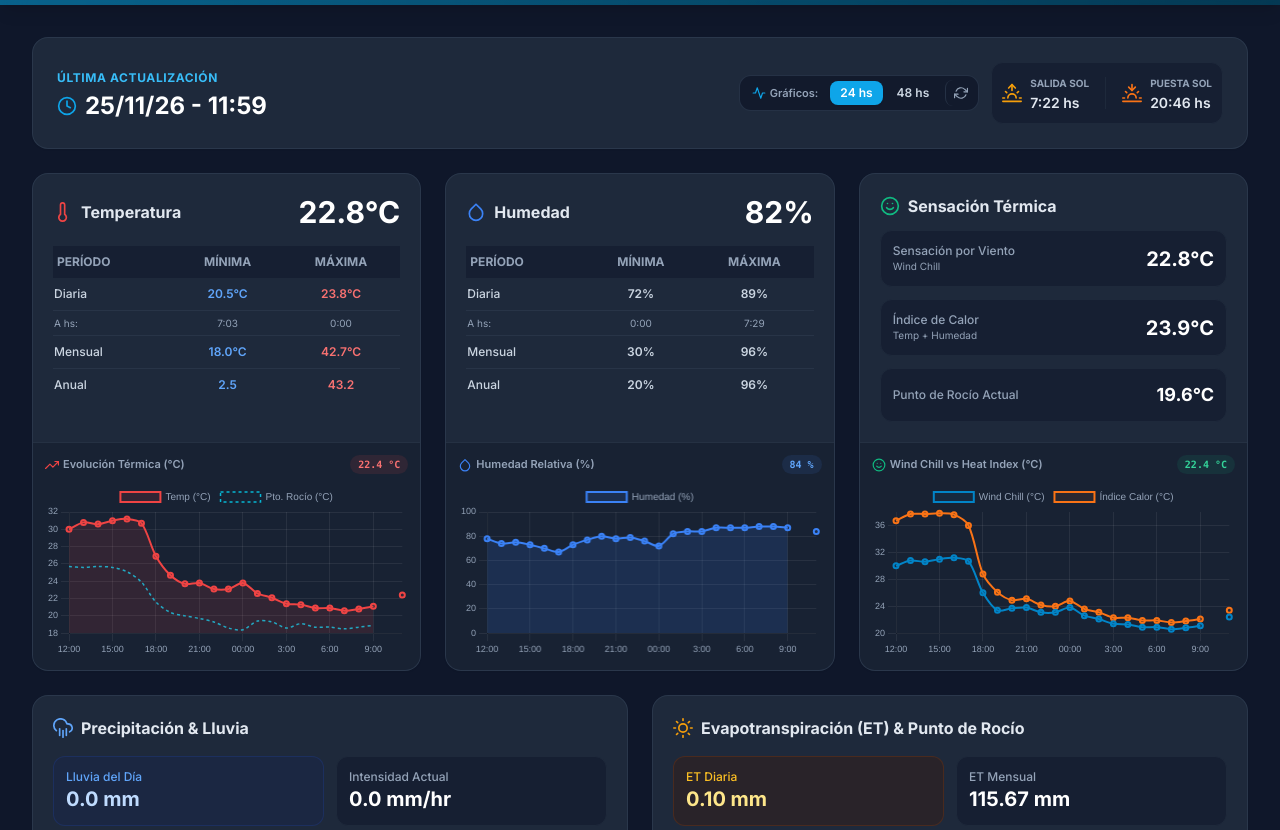
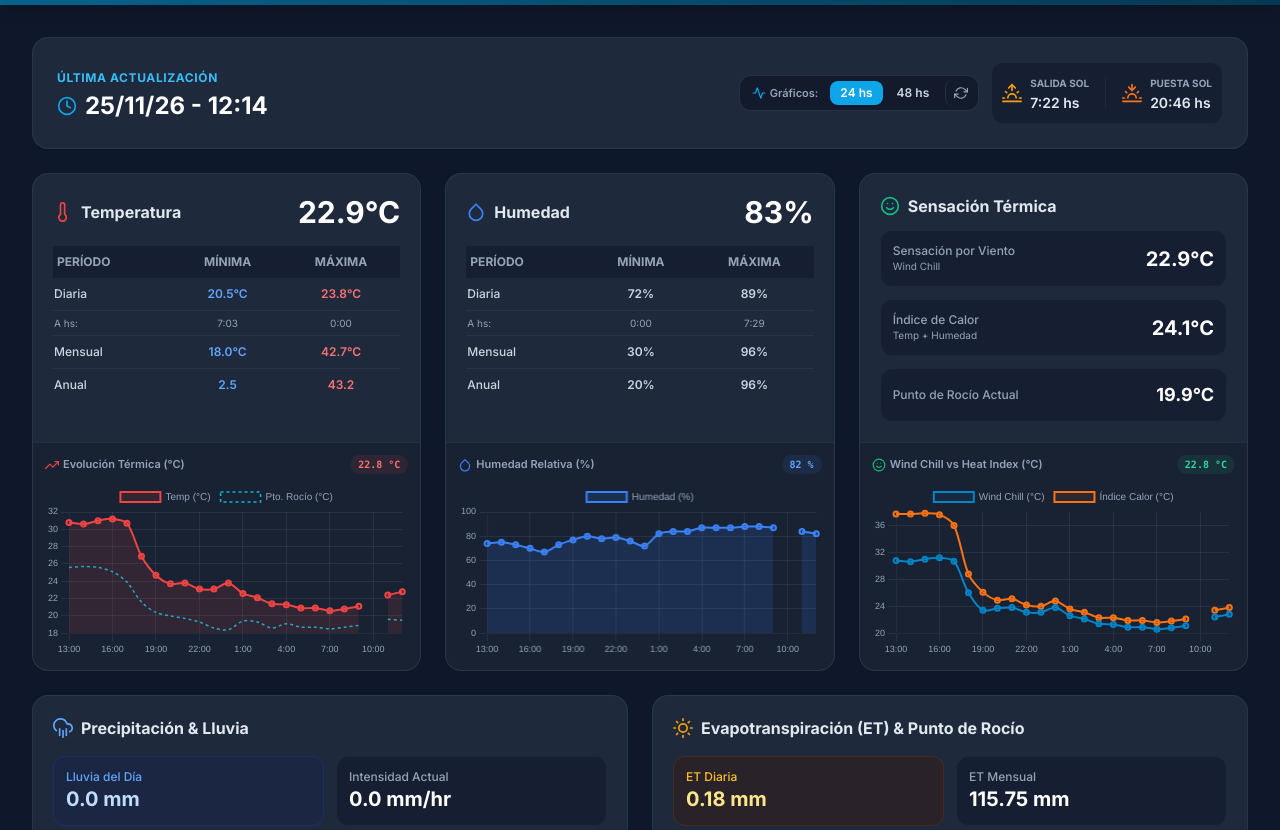
Before and after one commit to intasalta/ema_abradelsol, a plain HTML site: page index.html in a window 1280 px wide. Shown: the part 122-952 px from the top of the page. Drawn offline with nearby package versions, Linux system fonts and the light colour scheme.

Commit message:
Actualizacion automatica: mié 25/11/2026 12:17:39,79

```diff
--- a/index.html
+++ b/index.html
@@ -122,7 +122,7 @@
         <span class="text-xs font-bold uppercase tracking-wider text-sky-600 dark:text-sky-400">Última actualización</span>
         <h2 class="text-xl sm:text-2xl font-bold text-slate-800 dark:text-white flex items-center gap-2 mt-0.5">
           <i data-feather="clock" class="text-sky-500 h-5 w-5"></i>
-          25/11/26 - 11:59
+          25/11/26 - 12:14
         </h2>
       </div>
 
@@ -175,7 +175,7 @@
             <h3 class="font-bold text-slate-700 dark:text-slate-200 flex items-center gap-2">
               <i data-feather="thermometer" class="h-5 w-5 text-red-500"></i> Temperatura
             </h3>
-            <span class="text-3xl font-extrabold text-slate-900 dark:text-white">22.8<span>°C</span></span>
+            <span class="text-3xl font-extrabold text-slate-900 dark:text-white">22.9<span>°C</span></span>
           </div>
 
           <table class="w-full text-xs text-left text-slate-600 dark:text-slate-300">
@@ -232,7 +232,7 @@
             <h3 class="font-bold text-slate-700 dark:text-slate-200 flex items-center gap-2">
               <i data-feather="droplet" class="h-5 w-5 text-blue-500"></i> Humedad
             </h3>
-            <span class="text-3xl font-extrabold text-slate-900 dark:text-white">82<span>% </span></span>
+            <span class="text-3xl font-extrabold text-slate-900 dark:text-white">83<span>% </span></span>
           </div>
 
           <table class="w-full text-xs text-left text-slate-600 dark:text-slate-300">
@@ -294,7 +294,7 @@
               <p class="text-xs text-slate-500 dark:text-slate-400 font-medium">Sensación por Viento</p>
               <p class="text-[10px] text-slate-400">Wind Chill</p>
             </div>
-            <span class="text-xl font-bold text-slate-800 dark:text-white">22.8°C</span>
+            <span class="text-xl font-bold text-slate-800 dark:text-white">22.9°C</span>
           </div>
 
           <div class="bg-slate-50 dark:bg-slate-900/50 p-3 rounded-xl border border-slate-100 dark:border-slate-800 flex justify-between items-center">
@@ -302,14 +302,14 @@
               <p class="text-xs text-slate-500 dark:text-slate-400 font-medium">Índice de Calor</p>
               <p class="text-[10px] text-slate-400">Temp + Humedad</p>
             </div>
-            <span class="text-xl font-bold text-slate-800 dark:text-white">23.9°C</span>
+            <span class="text-xl font-bold text-slate-800 dark:text-white">24.1°C</span>
           </div>
 
           <div class="bg-slate-50 dark:bg-slate-900/50 p-3 rounded-xl border border-slate-100 dark:border-slate-800 flex justify-between items-center">
             <div>
               <p class="text-xs text-slate-500 dark:text-slate-400 font-medium">Punto de Rocío Actual</p>
             </div>
-            <span class="text-lg font-bold text-slate-800 dark:text-white">19.6°C</span>
+            <span class="text-lg font-bold text-slate-800 dark:text-white">19.9°C</span>
           </div>
         </div>
 
@@ -391,11 +391,11 @@
           <div class="grid grid-cols-2 gap-3 text-sm mb-4">
             <div class="bg-amber-50/70 dark:bg-amber-950/30 p-3 rounded-xl border border-amber-100 dark:border-amber-900/40">
               <p class="text-xs text-amber-700 dark:text-amber-400 font-medium">ET Diaria</p>
-              <p class="text-xl font-bold text-amber-950 dark:text-amber-200">0.10 mm</p>
+              <p class="text-xl font-bold text-amber-950 dark:text-amber-200">0.18 mm</p>
             </div>
             <div class="bg-slate-50 dark:bg-slate-900/50 p-3 rounded-xl border border-slate-100 dark:border-slate-800">
               <p class="text-xs text-slate-500 dark:text-slate-400 font-medium">ET Mensual</p>
-              <p class="text-xl font-bold text-slate-800 dark:text-white">115.67 mm</p>
+              <p class="text-xl font-bold text-slate-800 dark:text-white">115.75 mm</p>
             </div>
           </div>
         </div>
```
Also changed, not shown: NOAAMO.TXT, NOAAYR.TXT, downld02.txt, downld08.txt, 1 other file.
